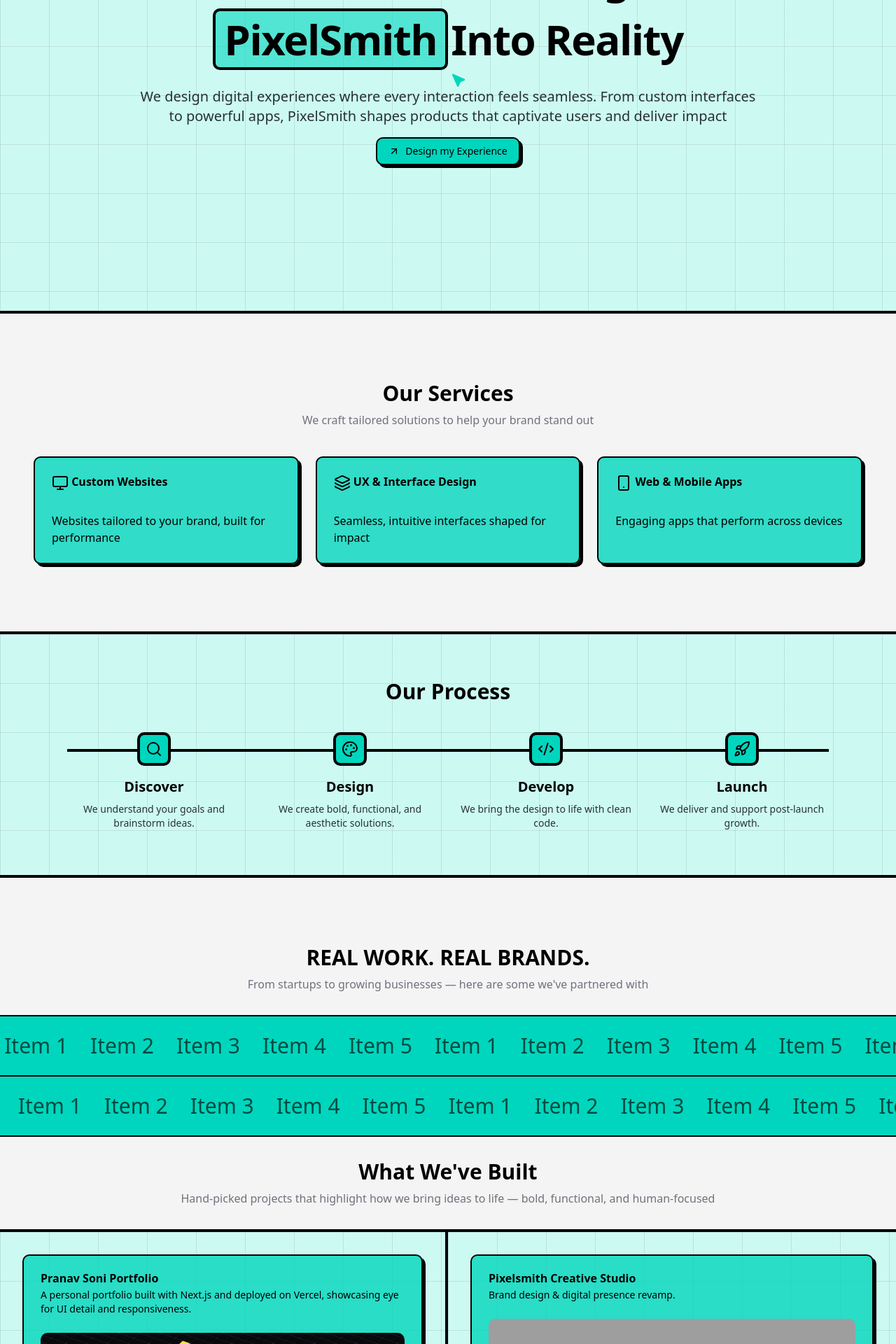
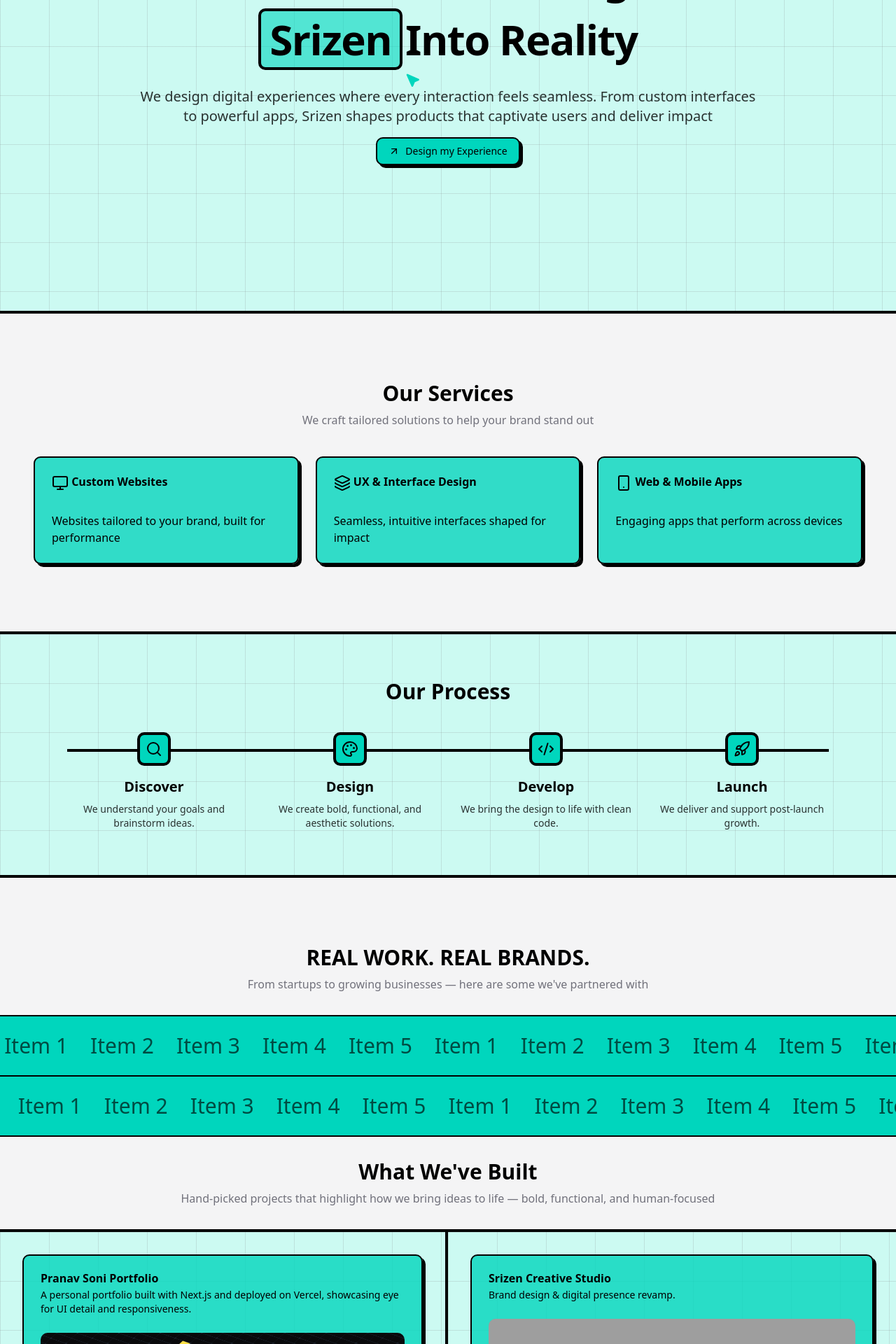
Before and after one commit to pranavsoni1101/srizen, a Next.js app: page / in a window 1280 px wide. Shown: the part 360-2280 px from the top of the page at 70% size. Built offline with nearby package versions, Linux system fonts and the light colour scheme; grey boxes are pictures that could not be loaded.

Commit message:
Updated showcase related pages to use srizen

```diff
--- a/app/page.tsx
+++ b/app/page.tsx
@@ -12,11 +12,11 @@ import { PointerHighlight } from "@/components/ui/pointer-highlight";
 import type { Metadata } from "next";
 
 export const metadata: Metadata = {
-  title: "PixelSmith – From Vision Through PixelSmith Into Reality",
+  title: "Srizen – From Vision Through Srizen Into Reality",
   description:
-    "PixelSmith transforms ideas into seamless digital experiences. We design and build custom websites, intuitive apps, and impactful interfaces — where every pixel matters.",
+    "Srizen transforms ideas into seamless digital experiences. We design and build custom websites, intuitive apps, and impactful interfaces — where every pixel matters.",
   keywords: [
-    "PixelSmith",
+    "Srizen",
     "web development agency",
     "React development",
     "Next.js websites",
@@ -28,17 +28,17 @@ export const metadata: Metadata = {
     "digital experiences",
   ],
   openGraph: {
-    title: "PixelSmith – Crafting Seamless Digital Experiences",
+    title: "Srizen – Crafting Seamless Digital Experiences",
     description:
-      "From startups to growing businesses, PixelSmith builds websites, apps, and experiences that captivate users and deliver measurable impact.",
-    url: "https://builtby-pixel-smith.vercel.app", // update with your real domain
-    siteName: "PixelSmith",
+      "From startups to growing businesses, Srizen builds websites, apps, and experiences that captivate users and deliver measurable impact.",
+    url: "https://srizen.com", // update with your real domain
+    siteName: "Srizen",
     images: [
       {
         url: "/og-image.png", // place an image in /public for OG
         width: 1200,
         height: 630,
-        alt: "PixelSmith Web Development & Design",
+        alt: "Srizen Web Development & Design",
       },
     ],
     locale: "en_US",
@@ -46,7 +46,7 @@ export const metadata: Metadata = {
   },
   twitter: {
     card: "summary_large_image",
-    title: "PixelSmith – Web Development & Design Agency",
+    title: "Srizen – Web Development & Design Agency",
     description:
       "We design and build custom websites, mobile apps, and seamless digital products that deliver impact.",
     images: ["/og-image.png"],
@@ -79,7 +79,7 @@ const Home = () => {
       link: "/showcase/pranavsoni-portfolio",
     },
     {
-      title: "Pixelsmith Creative Studio",
+      title: "Srizen Creative Studio",
       description: "Brand design & digital presence revamp.",
       image:
         "https://images.pexels.com/photos/6538918/pexels-photo-6538918.jpeg",
@@ -168,23 +168,23 @@ const Home = () => {
                 borderRadius="10px"
                 className="inline-block bg-main text-3xl/12 sm:text-4xl/14 md:text-5xl/18 lg:text-6xl/22 text-foreground font-bold px-4 py-2 rounded-base border-1 border-gray-600 w-full capitalize"
               >
-                PixelSmith
+                Srizen
               </MovingBorderStyle> */}
                 <PointerHighlight
                   containerClassName="inline-block mr-1"
                   rectangleClassName="bg-main/60"
                   pointerClassName="text-main"
                 >
-                  <span className="relative px-4 z-40">PixelSmith</span>
+                  <span className="relative px-4 z-40">Srizen</span>
                 </PointerHighlight>
                 {/* <span className="text-foreground bg-main p-2 rounded-base border-2 border-gray-400">
-                PixelSmith
+                Srizen
               </span>{" "} */}
                 Into Reality
               </h1>
               <p className="mt-6 text-base sm:text-lg md:text-xl text-foreground opacity-80 max-w-4xl mx-auto">
                 We design digital experiences where every interaction feels
-                seamless. From custom interfaces to powerful apps, PixelSmith
+                seamless. From custom interfaces to powerful apps, Srizen
                 shapes products that captivate users and deliver impact
               </p>
               <GetInTouchButton
--- a/app/showcase/page.tsx
+++ b/app/showcase/page.tsx
@@ -1,38 +1,24 @@
 import { Container } from "@/components/container";
-import { Button } from "@/components/ui/button";
-import { Card, CardContent } from "@/components/ui/card";
-import {
-  Carousel,
-  CarouselContent,
-  CarouselItem,
-  CarouselNext,
-  CarouselPrevious,
-} from "@/components/ui/carousel";
 import { FlipWords } from "@/components/ui/flip-words";
-import Autoplay from "embla-carousel-autoplay";
-import ClassNames from "embla-carousel-class-names";
-import { ArrowRight } from "lucide-react";
-import Image from "next/image";
-import Link from "next/link";
 import type { Metadata } from "next";
 import ShowcaseClientCarousel from "@/components/showcase-client-carousel";
 
 export const metadata: Metadata = {
   title: "Showcase",
   description:
-    "Explore PixelSmith’s creative showcase: portfolios, apps, and branding projects that highlight design, technology, and storytelling.",
+    "Explore Srizen’s creative showcase: portfolios, apps, and branding projects that highlight design, technology, and storytelling.",
   openGraph: {
-    title: "PixelSmith Showcase",
+    title: "Srizen Showcase",
     description:
-      "See how PixelSmith crafts bold, raw, and built digital experiences across design, development, and branding.",
-    url: "https://yourdomain.com/showcase",
-    siteName: "PixelSmith",
+      "See how Srizen crafts bold, raw, and built digital experiences across design, development, and branding.",
+    url: "https://srizen.com/showcase",
+    siteName: "Srizen",
     images: [
       {
         url: "/og-showcase.png", // add an OG image in your public folder
         width: 1200,
         height: 630,
-        alt: "PixelSmith Showcase",
+        alt: "Srizen Showcase",
       },
     ],
     locale: "en_US",
@@ -40,13 +26,12 @@ export const metadata: Metadata = {
   },
   twitter: {
     card: "summary_large_image",
-    title: "PixelSmith Showcase",
+    title: "Srizen Showcase",
     description:
-      "Explore PixelSmith’s projects: design, development, and branding done right.",
+      "Explore Srizen’s projects: design, development, and branding done right.",
     images: ["/og-showcase.png"],
   },
 };
-
 
 const Showcase = () => {
   const words = ["Raw.", "Bold.", "Built."];
@@ -63,7 +48,7 @@ const Showcase = () => {
         <div className="py-6 text-center bg-background text-foreground border-border border-b-4 bag-grid">
           <Container>
             <h1 className="scroll-m-20 text-3xl sm:text-4xl md:text-5xl lg:text-6xl/18 font-bold tracking-tight mx-auto text-balance italic max-w-3xl">
-              PixelSmith in Action. <br />
+              Srizen in Action. <br />
               <FlipWords words={words} />
             </h1>
           </Container>
--- a/components/showcase-client-carousel.tsx
+++ b/components/showcase-client-carousel.tsx
@@ -41,7 +41,7 @@ const ShowcaseClientCarousel = () => {
           title: "Compliance Management App 2",
           description: "Automated compliance tracking with t.",
           image:
-            "https://images.unsplash.com/photo-1507146426996-ef05306b995a?q=80&w=1170&auto=format&fit=crop&ixlib=rb-4.1.0&ixid=M3wxMjA3fDB8MHxwaG90by1wYWdlfHx8fGVufDB8fHx8fA%3D%3D",
+            "/image.png",
           link: "#",
         },
         {
```
